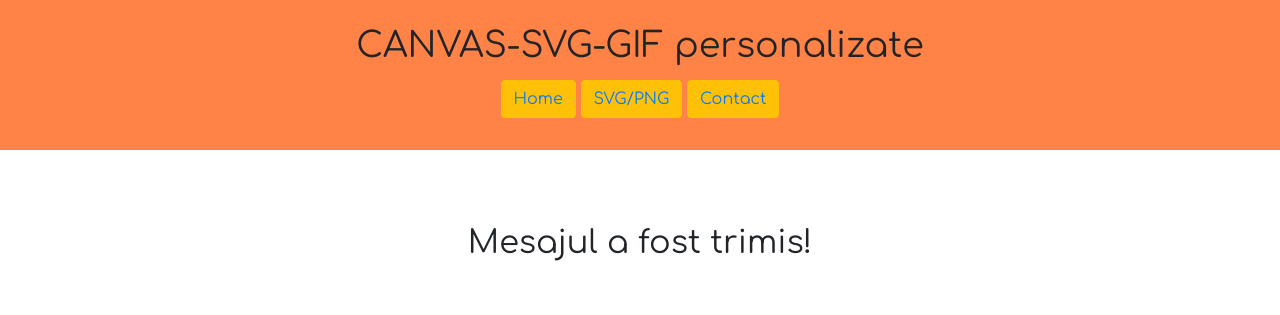
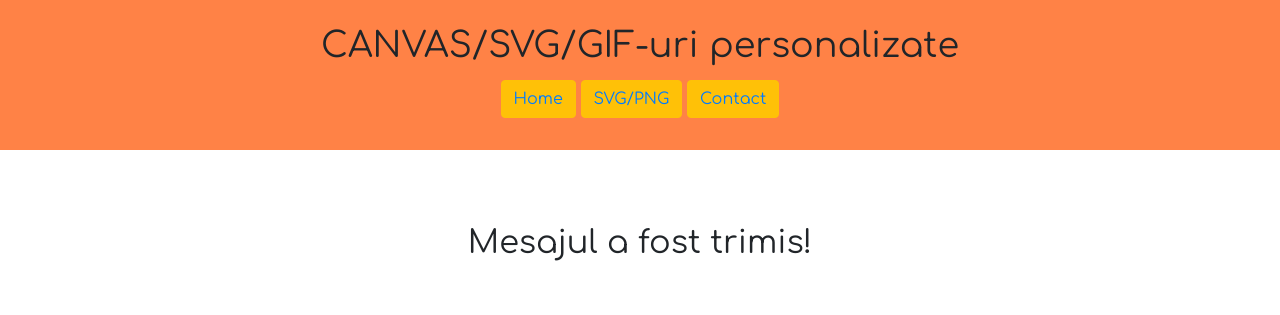
Before and after one commit to cristihenos/canvas, a plain HTML site: page success.html in a window 1280 px wide. Drawn offline with nearby package versions, Linux system fonts and the light colour scheme.

Commit message:
Update success.html

```diff
--- a/success.html
+++ b/success.html
@@ -11,7 +11,7 @@
 </head>
 <body>
   <div class="head">
-    <h1 class="styleText">CANVAS-SVG-GIF personalizate</h1>
+    <h1 class="styleText">CANVAS/SVG/GIF-uri personalizate</h1>
     <button type="button" class="btn btn-warning"><a href="index.html">Home</a></button>
     <button type="button" class="btn btn-warning"><a href="">SVG/PNG</a></button>
     <button type="button" class="btn btn-warning"><a href="contact.html">Contact</a></button>
```
